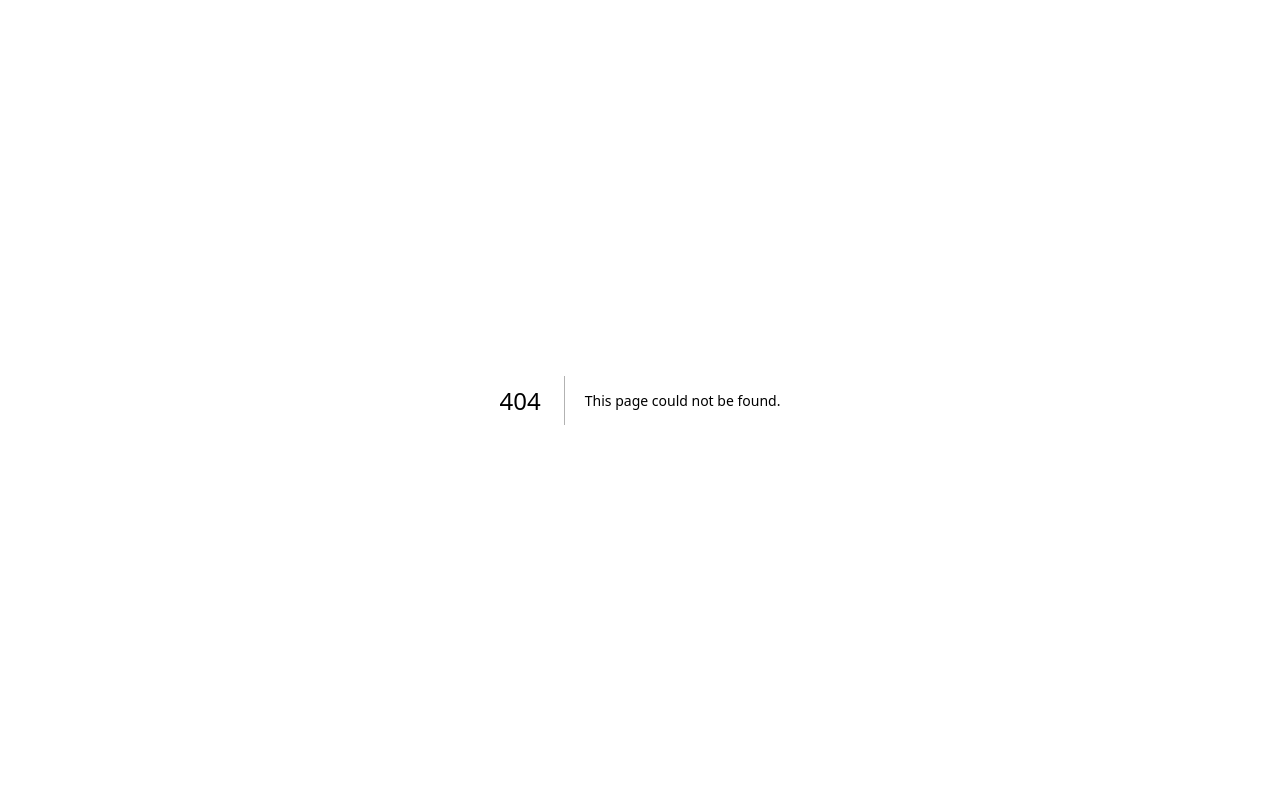
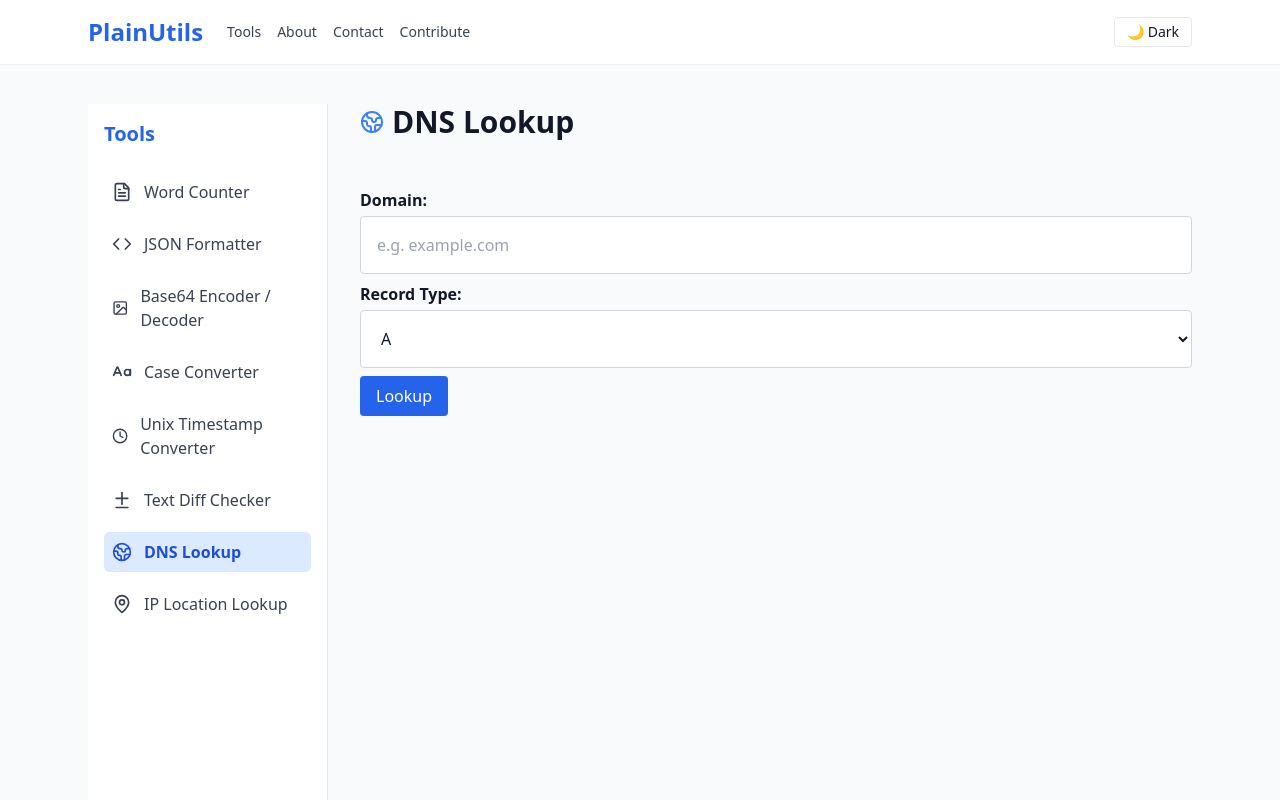
Before and after one commit to pingryte/plainutils, a Next.js app: page /tools/dns-lookup in a window 1280 px wide. Before the commit this address had no page. Shown: the top 800 px of the page. Built offline with nearby package versions, Linux system fonts and the light colour scheme.

Commit message:
Added DNS Lookup, IP Location Lookup. Removed duplicate H1 from each tool page

```diff
--- a/components/Layout.js
+++ b/components/Layout.js
@@ -16,6 +16,8 @@ function ToolSwitcher() {
     { title: 'Case Converter', href: '/tools/case-converter' },
     { title: 'Unix Timestamp Converter', href: '/tools/unix-timestamp' },
     { title: 'Text Diff Checker', href: '/tools/text-diff' },
+    { title: 'DNS Lookup', href: '/tools/dns-lookup' },
+    { title: 'IP Location Lookup', href: '/tools/ip-lookup' }, // ✅ Added
   ];
 
   return (
@@ -30,8 +32,8 @@ function ToolSwitcher() {
               <Link
                 href={href}
                 className={`flex items-center gap-3 p-2 rounded-md ${isActive
-                  ? 'bg-blue-100 dark:bg-blue-900 text-blue-700 dark:text-blue-300 font-semibold'
-                  : 'text-gray-700 dark:text-gray-300 hover:bg-gray-100 dark:hover:bg-gray-800'
+                    ? 'bg-blue-100 dark:bg-blue-900 text-blue-700 dark:text-blue-300 font-semibold'
+                    : 'text-gray-700 dark:text-gray-300 hover:bg-gray-100 dark:hover:bg-gray-800'
                   }`}
               >
                 {Icon && <Icon className="w-5 h-5" />}
@@ -86,7 +88,12 @@ export default function Layout({ title, children }) {
               <Link href="/" className="hover:text-blue-500 dark:hover:text-blue-400">Tools</Link>
               <Link href="/about" className="hover:text-blue-500 dark:hover:text-blue-400">About</Link>
               <Link href="/contact" className="hover:text-blue-500 dark:hover:text-blue-400">Contact</Link>
-              <a href="https://github.com/pingryte/plainutils" target="_blank" rel="noopener noreferrer" className="hover:text-blue-500 dark:hover:text-blue-400">
+              <a
+                href="https://github.com/pingryte/plainutils"
+                target="_blank"
+                rel="noopener noreferrer"
+                className="hover:text-blue-500 dark:hover:text-blue-400"
+              >
                 Contribute
               </a>
             </nav>
@@ -111,7 +118,12 @@ export default function Layout({ title, children }) {
             <Link href="/" className="block hover:text-blue-500 dark:hover:text-blue-400">Tools</Link>
             <Link href="/about" className="block hover:text-blue-500 dark:hover:text-blue-400">About</Link>
             <Link href="/contact" className="block hover:text-blue-500 dark:hover:text-blue-400">Contact</Link>
-            <a href="https://github.com/pingryte/plainutils" target="_blank" rel="noopener noreferrer" className="block hover:text-blue-500 dark:hover:text-blue-400">
+            <a
+              href="https://github.com/pingryte/plainutils"
+              target="_blank"
+              rel="noopener noreferrer"
+              className="block hover:text-blue-500 dark:hover:text-blue-400"
+            >
               Contribute
             </a>
           </div>
@@ -139,11 +151,21 @@ export default function Layout({ title, children }) {
 
       <footer className="text-center text-gray-500 dark:text-gray-400 text-sm py-4">
         © 2025 PlainUtils ·{' '}
-        <a href="https://github.com/pingryte/plainutils" target="_blank" rel="noopener noreferrer" className="underline hover:text-blue-500">
+        <a
+          href="https://github.com/pingryte/plainutils"
+          target="_blank"
+          rel="noopener noreferrer"
+          className="underline hover:text-blue-500"
+        >
           GitHub
         </a>{' '}
         ·{' '}
-        <a href="https://coff.ee/pingryte" target="_blank" rel="noopener noreferrer" className="underline hover:text-yellow-500">
+        <a
+          href="https://coff.ee/pingryte"
+          target="_blank"
+          rel="noopener noreferrer"
+          className="underline hover:text-yellow-500"
+        >
           Buy Me a Coffee
         </a>{' '}
         ·{' '}
--- a/lib/iconMap.js
+++ b/lib/iconMap.js
@@ -5,6 +5,8 @@ import {
   CaseSensitive,
   Clock,
   Diff,
+  Globe2,
+  MapPin,
 } from 'lucide-react';
 
 export const iconMap = {
@@ -14,4 +16,6 @@ export const iconMap = {
   'Case Converter': (props) => <CaseSensitive {...props} />,
   'Unix Timestamp Converter': (props) => <Clock {...props} />,
   'Text Diff Checker': (props) => <Diff {...props} />,
+  'DNS Lookup': (props) => <Globe2 {...props} />,
+  'IP Location Lookup': (props) => <MapPin {...props} />,
 };
--- a/pages/index.js
+++ b/pages/index.js
@@ -8,6 +8,8 @@ import {
   CaseSensitive,
   Clock,
   Diff,
+  Globe2,
+  MapPin,
 } from 'lucide-react';
 
 const tools = [
@@ -17,6 +19,8 @@ const tools = [
   { title: 'Case Converter', href: '/tools/case-converter', icon: CaseSensitive },
   { title: 'Unix Timestamp Converter', href: '/tools/unix-timestamp', icon: Clock },
   { title: 'Text Diff Checker', href: '/tools/text-diff', icon: Diff },
+  { title: 'DNS Lookup', href: '/tools/dns-lookup', icon: Globe2 },
+  { title: 'IP Location Lookup', href: '/tools/ip-lookup', icon: MapPin },
 ];
 
 const faqs = [
@@ -36,7 +40,6 @@ const faqs = [
 
 function FAQ({ faqs }) {
   const [openIndex, setOpenIndex] = React.useState(null);
-
   const toggleIndex = (index) => {
     setOpenIndex(openIndex === index ? null : index);
   };
@@ -104,7 +107,6 @@ export default function Home() {
           PlainUtils
         </h1>
 
-
         <p className="relative text-gray-600 dark:text-gray-300 text-lg mb-6">
           A collection of simple, useful developer tools to make your work easier.
           No sign-up required — just open and use.
@@ -135,7 +137,7 @@ export default function Home() {
       {/* FAQ Section */}
       <FAQ faqs={faqs} />
 
-      {/* Suggest a tool button below FAQs */}
+      {/* Suggest a tool button */}
       <div className="text-center">
         <a
           href="mailto:plainutils@pingryte.com"
--- a/pages/tools/base64.js
+++ b/pages/tools/base64.js
@@ -19,7 +19,7 @@ export default function Base64() {
     <Layout title="Base64 Encoder / Decoder">
       <div className="flex items-center mb-6">
         <div className="text-blue-500 mr-2">{iconMap['Base64 Encoder / Decoder']}</div>
-        <h1 className="text-2xl font-bold">Base64 Encoder / Decoder</h1>
+
       </div>
 
       <textarea
--- a/pages/tools/case-converter.js
+++ b/pages/tools/case-converter.js
@@ -13,7 +13,6 @@ export default function CaseConverter() {
     <Layout title="Case Converter">
       <div className="flex items-center mb-6">
         <div className="text-blue-500 mr-2">{iconMap['Case Converter']}</div>
-        <h1 className="text-2xl font-bold">Case Converter</h1>
       </div>
       <textarea
         value={text}
--- /dev/null
+++ b/pages/tools/dns-lookup.js
@@ -0,0 +1,79 @@
+import { useState } from 'react';
+import Layout from '../../components/Layout';
+import { iconMap } from '../../lib/iconMap';
+
+const recordTypes = ['A', 'AAAA', 'CNAME', 'MX', 'NS', 'TXT', 'SOA'];
+
+export default function DNSLookup() {
+  const [domain, setDomain] = useState('');
+  const [type, setType] = useState('A');
+  const [result, setResult] = useState(null);
+  const [loading, setLoading] = useState(false);
+  const [error, setError] = useState('');
+
+  const lookupDNS = async () => {
+    setLoading(true);
+    setResult(null);
+    setError('');
+    try {
+      const res = await fetch(`https://dns.google/resolve?name=${domain}&type=${type}`);
+      const data = await res.json();
+      if (data.Status !== 0) {
+        setError(`DNS lookup failed: ${data.Status === 3 ? 'Domain not found' : 'Error code ' + data.Status}`);
+      } else {
+        setResult(data.Answer || []);
+      }
+    } catch (err) {
+      setError('Failed to fetch DNS data.');
+    } finally {
+      setLoading(false);
+    }
+  };
+
+  return (
+    <Layout title="DNS Lookup">
+      <div className="flex items-center mb-6">
+        <div className="text-blue-500 mr-2">{iconMap['DNS Lookup']}</div>
+      </div>
+
+      <div className="mb-4">
+        <label className="block font-semibold mb-1">Domain:</label>
+        <input
+          type="text"
+          value={domain}
+          onChange={(e) => setDomain(e.target.value)}
+          placeholder="e.g. example.com"
+          className="textarea-base mb-2"
+        />
+        <label className="block font-semibold mb-1">Record Type:</label>
+        <select
+          value={type}
+          onChange={(e) => setType(e.target.value)}
+          className="textarea-base mb-2"
+        >
+          {recordTypes.map((r) => (
+            <option key={r} value={r}>{r}</option>
+          ))}
+        </select>
+        <button className="btn" onClick={lookupDNS} disabled={loading}>
+          {loading ? 'Looking up…' : 'Lookup'}
+        </button>
+      </div>
+
+      {error && (
+        <div className="text-red-600 font-medium mt-4">
+          {error}
+        </div>
+      )}
+
+      {result && result.length > 0 && (
+        <div className="mt-6">
+          <h2 className="font-semibold mb-2">Results:</h2>
+          <pre className="p-4 bg-gray-100 dark:bg-gray-800 border rounded text-sm overflow-auto whitespace-pre-wrap font-mono">
+            {JSON.stringify(result, null, 2)}
+          </pre>
+        </div>
+      )}
+    </Layout>
+  );
+}
--- /dev/null
+++ b/pages/tools/ip-lookup.js
@@ -0,0 +1,90 @@
+import { useState } from 'react';
+import Layout from '../../components/Layout';
+import { iconMap } from '../../lib/iconMap';
+import { LocateFixed } from 'lucide-react';
+
+export default function IpLookup() {
+  const [ip, setIp] = useState('');
+  const [location, setLocation] = useState(null);
+  const [loading, setLoading] = useState(false);
+  const [error, setError] = useState('');
+
+  const fetchLocation = async (targetIp) => {
+    setLoading(true);
+    setError('');
+    setLocation(null);
+
+    try {
+      const res = await fetch(`https://ipapi.co/${targetIp}/json/`);
+      const data = await res.json();
+
+      if (data.error) throw new Error(data.reason || 'Lookup failed');
+
+      setLocation(data);
+    } catch (err) {
+      setError(err.message || 'Error fetching location');
+    } finally {
+      setLoading(false);
+    }
+  };
+
+  const handleLookup = () => {
+    if (!ip) {
+      setError('Please enter an IP address');
+      return;
+    }
+    fetchLocation(ip);
+  };
+
+  const handleMyIP = async () => {
+    setError('');
+    try {
+      const res = await fetch('https://api.ipify.org?format=json');
+      const data = await res.json();
+      setIp(data.ip);
+      fetchLocation(data.ip);
+    } catch {
+      setError('Unable to detect your IP address');
+    }
+  };
+
+  return (
+    <Layout title="IP Location Lookup">
+      <div className="flex items-center mb-6">
+        <div className="text-blue-500 mr-2">{iconMap['IP Location Lookup']}</div>
+      </div>
+
+      <div className="flex gap-2 mb-4">
+        <input
+          type="text"
+          placeholder="Enter IP address"
+          value={ip}
+          onChange={(e) => setIp(e.target.value)}
+          className="w-full p-3 border rounded dark:bg-white dark:text-black"
+        />
+        <button className="btn" onClick={handleLookup}>Lookup</button>
+        <button
+          className="btn px-3"
+          onClick={handleMyIP}
+          title="Use your current IP"
+        >
+          <LocateFixed className="w-5 h-5" />
+        </button>
+      </div>
+
+      {loading && <p className="text-blue-600">Looking up...</p>}
+      {error && <p className="text-red-600">{error}</p>}
+
+      {location && (
+        <div className="bg-gray-100 dark:bg-gray-800 p-4 rounded mt-4 space-y-2">
+          <p><strong>IP:</strong> {location.ip}</p>
+          <p><strong>City:</strong> {location.city}</p>
+          <p><strong>Region:</strong> {location.region}</p>
+          <p><strong>Country:</strong> {location.country_name}</p>
+          <p><strong>Postal:</strong> {location.postal}</p>
+          <p><strong>Org:</strong> {location.org}</p>
+        </div>
+      )}
+    </Layout>
+  );
+}
--- a/pages/tools/json-formatter.js
+++ b/pages/tools/json-formatter.js
@@ -19,7 +19,6 @@ export default function JsonFormatter() {
     <Layout title="JSON Formatter">
       <div className="flex items-center mb-6">
         <div className="text-blue-500 mr-2">{iconMap['JSON Formatter']}</div>
-        <h1 className="text-2xl font-bold">JSON Formatter</h1>
       </div>
       <textarea
         value={input}
--- a/pages/tools/text-diff.js
+++ b/pages/tools/text-diff.js
@@ -26,7 +26,6 @@ export default function TextDiff() {
     <Layout title="Text Diff Checker">
       <div className="flex items-center mb-6">
         <div className="text-blue-500 mr-2">{iconMap['Text Diff Checker']}</div>
-        <h1 className="text-2xl font-bold">Text Diff Checker</h1>
       </div>
       <div className="grid grid-cols-1 md:grid-cols-2 gap-4">
         <textarea
--- a/pages/tools/unix-timestamp.js
+++ b/pages/tools/unix-timestamp.js
@@ -21,7 +21,6 @@ export default function UnixTimestamp() {
     <Layout title="Unix Timestamp Converter">
       <div className="flex items-center mb-6">
         <div className="text-blue-500 mr-2">{iconMap['Unix Timestamp Converter']}</div>
-        <h1 className="text-2xl font-bold">Unix Timestamp Converter</h1>
       </div>
 
       <div className="mb-4">
--- a/pages/tools/word-counter.js
+++ b/pages/tools/word-counter.js
@@ -11,7 +11,6 @@ export default function WordCounter() {
     <Layout title="Word Counter">
       <div className="flex items-center mb-6">
         <div className="text-blue-500 mr-2">{iconMap['Word Counter']}</div>
-        <h1 className="text-2xl font-bold">Word Counter</h1>
       </div>
 
       <textarea
```
